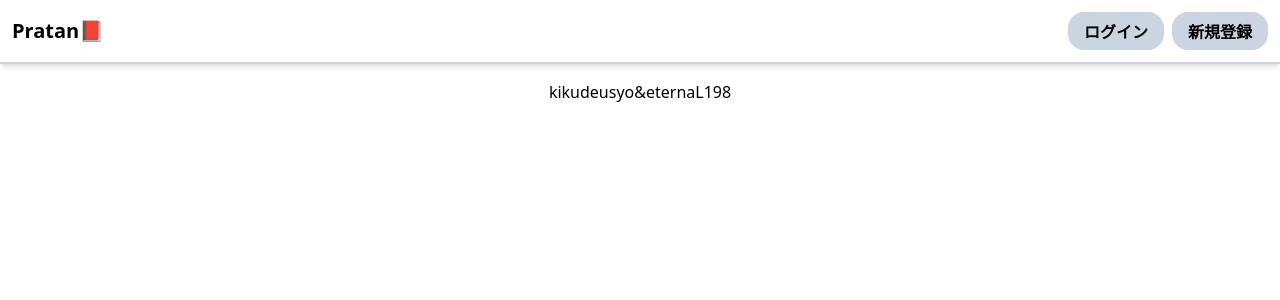
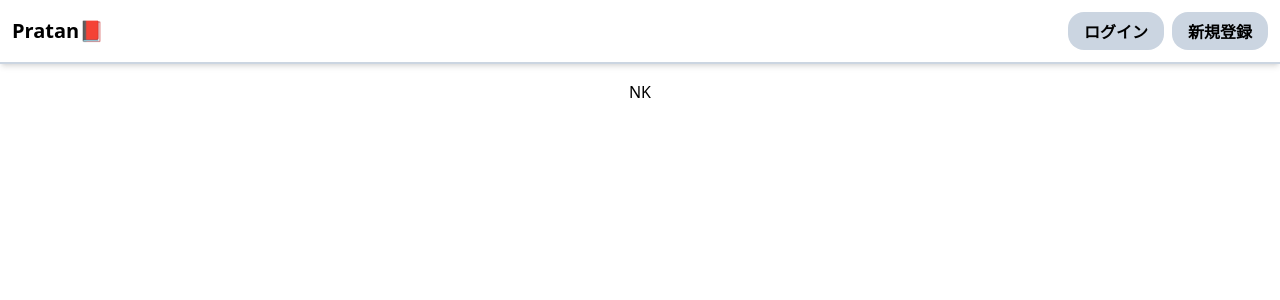
Before and after one commit to kikudesuyo/pratan, a React (Vite) app in the folder frontend/: page / in a window 1280 px wide. Shown: the top 300 px of the page. Built offline with nearby package versions, Linux system fonts and the light colour scheme.

Commit message:
modify footer

```diff
--- a/frontend/src/components/Footer.tsx
+++ b/frontend/src/components/Footer.tsx
@@ -1,5 +1,5 @@
 const Footer = () => {
-  return <footer className="mt-4 text-center">kikudeusyo&eternaL198</footer>;
+  return <footer className="mt-4 text-center">NK</footer>;
 };
 
 export default Footer;
```
